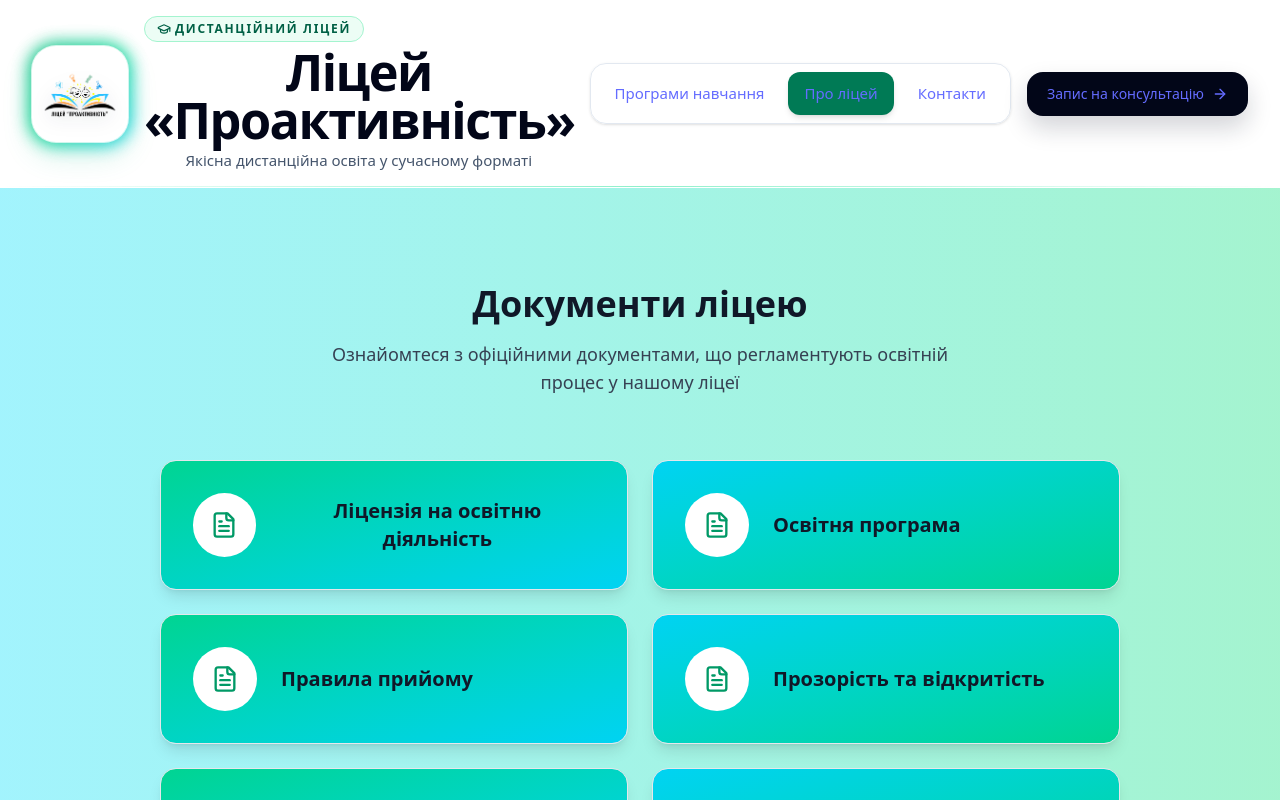
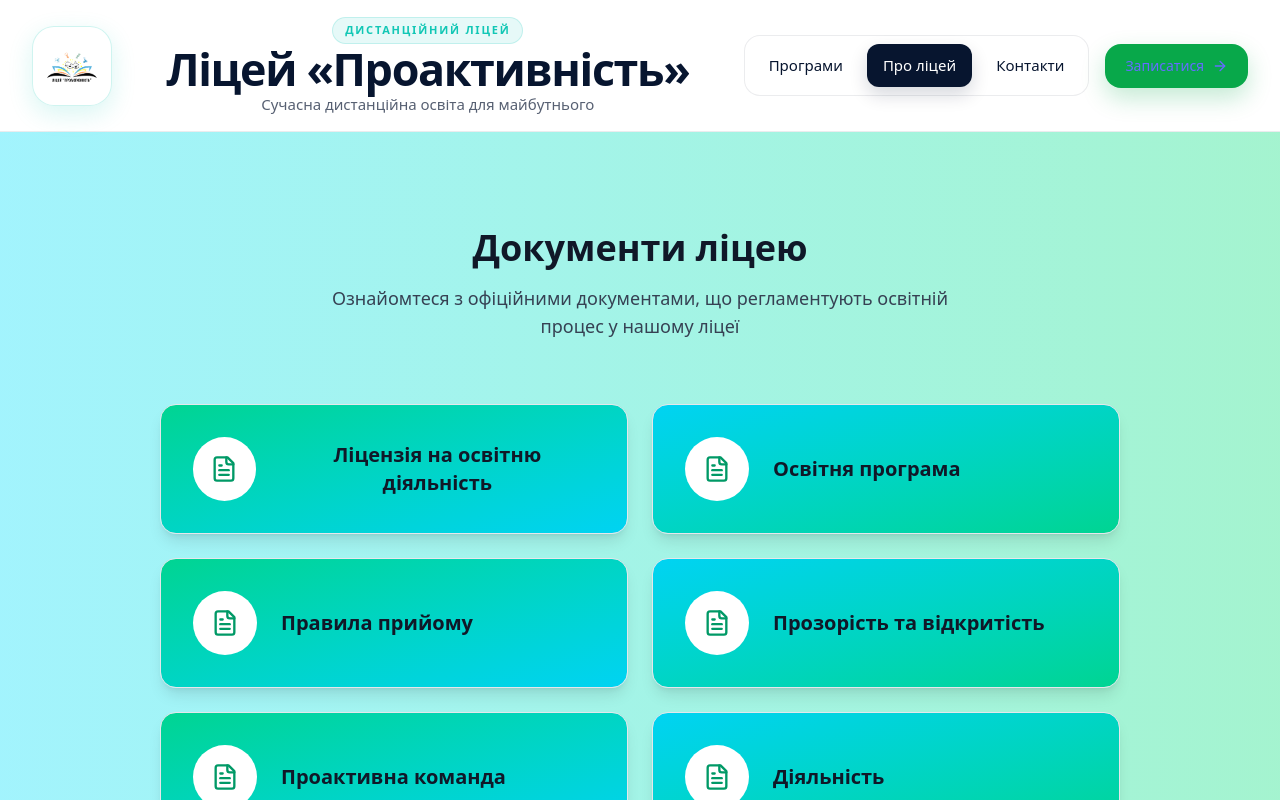
Before and after one commit to mintusyaka/lyceum-frontend, a React (Vite) app: page /about in a window 1280 px wide. Shown: the top 800 px of the page. Built offline with nearby package versions, Linux system fonts and the light colour scheme.

Commit message:
Update Header.jsx

```diff
--- a/src/components/home/Header/Header.jsx
+++ b/src/components/home/Header/Header.jsx
@@ -1,6 +1,6 @@
 import './Header.css';
 import { Link, useLocation } from 'react-router-dom';
-import { Menu, X, ArrowRight, GraduationCap } from 'lucide-react';
+import { Menu, X, ArrowRight } from 'lucide-react';
 import { useState, useRef, useEffect } from 'react';
 import Logo from '../../../assets/lyceum-logo.png';
 
@@ -11,6 +11,18 @@ function Header() {
   const menuButtonRef = useRef(null);
   const menuPanelRef = useRef(null);
   const location = useLocation();
+
+  const COLORS = {
+    dark: '#07152F',
+    accent: '#12C7B5',
+    green: '#08A84A',
+    greenHover: '#078E3F',
+    blueSoft: '#63B6D7',
+    glass: 'rgba(255,255,255,0.62)',
+    glassStrong: 'rgba(255,255,255,0.78)',
+    border: 'rgba(7,21,47,0.08)',
+    shadow: '0 10px 40px rgba(7, 21, 47, 0.10)'
+  };
 
   useEffect(() => {
     const handleClickOutside = (event) => {
@@ -31,7 +43,7 @@ function Header() {
     };
 
     const handleScroll = () => {
-      setIsScrolled(window.scrollY > 10);
+      setIsScrolled(window.scrollY > 8);
     };
 
     document.addEventListener('mousedown', handleClickOutside);
@@ -58,7 +70,7 @@ function Header() {
   const toggleMenu = () => setIsMenuOpen((prev) => !prev);
 
   const navItems = [
-    { label: 'Програми навчання', to: '/plans' },
+    { label: 'Програми', to: '/plans' },
     { label: 'Про ліцей', to: '/about' },
     { label: 'Контакти', to: '/contacts' }
   ];
@@ -68,59 +80,91 @@ function Header() {
   return (
     <>
       <header
-        className={`sticky top-0 z-50 transition-all duration-300 ${
-          isScrolled
-            ? 'border-b border-slate-200/80 bg-white/88 shadow-[0_10px_40px_rgba(15,23,42,0.08)] backdrop-blur-xl'
-            : 'border-b border-transparent bg-white/72 backdrop-blur-xl'
-        }`}
+        className="sticky top-0 z-50 transition-all duration-300"
+        style={{
+          background: isScrolled ? COLORS.glassStrong : COLORS.glass,
+          backdropFilter: 'blur(18px)',
+          WebkitBackdropFilter: 'blur(18px)',
+          borderBottom: `1px solid ${COLORS.border}`,
+          boxShadow: isScrolled ? COLORS.shadow : 'none'
+        }}
       >
-        <div className="absolute inset-x-0 bottom-0 h-px bg-gradient-to-r from-transparent via-emerald-300/70 to-transparent" />
-
         <div className="max-w-7xl mx-auto px-4 sm:px-6 lg:px-8">
           <div className="flex items-center justify-between gap-4 py-3 lg:py-4">
-            <Link
-              to="/"
-              className="group flex min-w-0 flex-1 items-center gap-3 sm:gap-4"
+            <Link to="/" className="group flex min-w-0 flex-1 items-center gap-3 sm:gap-4">
+              <div
+                className="relative flex h-15 w-15 sm:h-18 sm:w-18 lg:h-20 lg:w-20 shrink-0 items-center justify-center rounded-[22px] transition-all duration-300"
+                style={{
+                  background: 'rgba(255,255,255,0.88)',
+                  border: `1px solid rgba(18,199,181,0.20)`,
+                  boxShadow: '0 8px 24px rgba(18, 199, 181, 0.16)'
+                }}
               >
-              <div className="relative shrink-0">
-                <div className="absolute -inset-1 rounded-[28px] bg-gradient-to-br from-emerald-500 via-emerald-400 to-cyan-400 opacity-90 blur-sm transition duration-300 group-hover:opacity-100" />
-                <div className="relative flex h-16 w-16 sm:h-20 sm:w-20 lg:h-24 lg:w-24 items-center justify-center rounded-[24px] bg-white p-2 shadow-[0_12px_30px_rgba(16,185,129,0.20)] ring-1 ring-white/70">
+                <div
+                  className="absolute inset-0 rounded-[22px] opacity-0 group-hover:opacity-100 transition-opacity duration-300"
+                  style={{
+                    background:
+                      'linear-gradient(135deg, rgba(18,199,181,0.12), rgba(99,182,215,0.10))'
+                  }}
+                />
                 <img
                   src={Logo}
                   alt="Логотип ліцею Проактивність"
-                    className="h-full w-full object-contain drop-shadow-[0_4px_10px_rgba(15,23,42,0.16)] contrast-125 saturate-125"
+                  className="relative h-11 w-11 sm:h-13 sm:w-13 lg:h-14 lg:w-14 object-contain"
                 />
-                </div>
               </div>
 
               <div className="min-w-0 flex-1">
-                <div className="mb-1.5 flex flex-wrap items-center gap-2">
-                  <span className="inline-flex items-center gap-1 rounded-full border border-emerald-200 bg-emerald-50 px-3 py-1 text-[11px] sm:text-xs font-bold uppercase tracking-[0.14em] text-emerald-800">
-                    <GraduationCap className="h-3.5 w-3.5" />
+                <div
+                  className="mb-1 inline-flex rounded-full px-3 py-1 text-[10px] sm:text-[11px] font-bold uppercase tracking-[0.16em]"
+                  style={{
+                    background: 'rgba(18,199,181,0.10)',
+                    color: COLORS.accent,
+                    border: '1px solid rgba(18,199,181,0.18)'
+                  }}
+                >
                   Дистанційний ліцей
-                  </span>
                 </div>
 
-                <div className="max-w-[900px] text-[1.3rem] sm:text-[1.9rem] md:text-[2.25rem] lg:text-[2.8rem] xl:text-[3.15rem] font-black leading-[0.95] tracking-[-0.03em] text-slate-950">
+                <div
+                  className="text-[1.25rem] sm:text-[1.7rem] md:text-[2rem] lg:text-[2.45rem] xl:text-[2.8rem] font-black leading-[0.95] tracking-[-0.03em]"
+                  style={{ color: COLORS.dark }}
+                >
                   Ліцей «Проактивність»
                 </div>
 
-                <div className="mt-1.5 hidden md:block text-sm lg:text-[15px] font-medium text-slate-600">
-                  Якісна дистанційна освіта у сучасному форматі
+                <div
+                  className="mt-1 hidden md:block text-sm lg:text-[15px] font-medium"
+                  style={{ color: 'rgba(7,21,47,0.68)' }}
+                >
+                  Сучасна дистанційна освіта для майбутнього
                 </div>
               </div>
             </Link>
 
-            <nav className="hidden xl:flex items-center gap-2 rounded-2xl border border-slate-200 bg-white/80 px-2 py-2 shadow-sm">
+            <nav
+              className="hidden xl:flex items-center gap-2 rounded-2xl px-2 py-2"
+              style={{
+                background: 'rgba(255,255,255,0.52)',
+                border: `1px solid ${COLORS.border}`
+              }}
+            >
               {navItems.map((item) => (
                 <Link
                   key={item.to}
                   to={item.to}
-                  className={`rounded-xl px-4 py-2.5 text-[15px] font-semibold transition-all duration-200 ${
+                  className="rounded-xl px-4 py-2.5 text-[15px] font-semibold transition-all duration-200"
+                  style={
                     isActive(item.to)
-                      ? 'bg-emerald-700 text-white shadow-md'
-                      : 'text-slate-800 hover:bg-slate-100 hover:text-slate-950'
-                  }`}
+                      ? {
+                          background: COLORS.dark,
+                          color: '#ffffff',
+                          boxShadow: '0 8px 18px rgba(7,21,47,0.16)'
+                        }
+                      : {
+                          color: COLORS.dark
+                        }
+                  }
                 >
                   {item.label}
                 </Link>
@@ -130,16 +174,32 @@ function Header() {
             <div className="flex items-center gap-2 sm:gap-3 shrink-0">
               <Link
                 to="/contacts"
-                className="hidden md:inline-flex items-center gap-2 rounded-2xl bg-slate-950 px-5 py-3 text-sm font-bold text-white shadow-[0_12px_24px_rgba(15,23,42,0.18)] transition-all duration-300 hover:-translate-y-0.5 hover:bg-emerald-700"
+                className="hidden md:inline-flex items-center gap-2 rounded-2xl px-5 py-3 text-sm font-bold text-white transition-all duration-300 hover:-translate-y-[1px]"
+                style={{
+                  background: COLORS.green,
+                  boxShadow: '0 10px 24px rgba(8,168,74,0.24)'
+                }}
+                onMouseEnter={(e) => {
+                  e.currentTarget.style.background = COLORS.greenHover;
+                }}
+                onMouseLeave={(e) => {
+                  e.currentTarget.style.background = COLORS.green;
+                }}
               >
-                Запис на консультацію
+                Записатися
                 <ArrowRight className="h-4 w-4" />
               </Link>
 
               <button
                 ref={menuButtonRef}
                 onClick={toggleMenu}
-                className="inline-flex xl:hidden items-center justify-center rounded-2xl border border-slate-200 bg-white p-3 text-slate-800 shadow-sm transition-all duration-200 hover:bg-slate-50 hover:text-slate-950"
+                className="inline-flex xl:hidden items-center justify-center rounded-2xl p-3 transition-all duration-200"
+                style={{
+                  background: 'rgba(255,255,255,0.72)',
+                  border: `1px solid ${COLORS.border}`,
+                  color: COLORS.dark,
+                  boxShadow: '0 6px 18px rgba(7,21,47,0.08)'
+                }}
                 aria-label={isMenuOpen ? 'Закрити меню' : 'Відкрити меню'}
                 aria-expanded={isMenuOpen}
               >
@@ -152,47 +212,67 @@ function Header() {
 
       {isMenuOpen && (
         <div className="fixed inset-0 z-[60] xl:hidden">
-          <div className="absolute inset-0 bg-slate-950/45 backdrop-blur-sm" />
+          <div className="absolute inset-0 bg-[rgba(7,21,47,0.24)] backdrop-blur-sm" />
 
           <div
             ref={menuPanelRef}
-            className="absolute right-0 top-0 h-full w-full max-w-[380px] overflow-y-auto border-l border-white/30 bg-white/96 shadow-2xl backdrop-blur-2xl"
+            className="absolute right-0 top-0 h-full w-full max-w-sm"
+            style={{
+              background: 'rgba(255,255,255,0.78)',
+              backdropFilter: 'blur(22px)',
+              WebkitBackdropFilter: 'blur(22px)',
+              borderLeft: `1px solid ${COLORS.border}`,
+              boxShadow: '-10px 0 30px rgba(7,21,47,0.08)'
+            }}
           >
-            <div className="border-b border-slate-200 px-5 py-5">
-              <div className="flex items-start justify-between gap-3">
-                <div className="flex min-w-0 items-center gap-3">
-                  <div className="relative shrink-0">
-                    <div className="absolute -inset-1 rounded-[22px] bg-gradient-to-br from-emerald-500 to-cyan-400 opacity-90 blur-sm" />
-                    <div className="relative flex h-14 w-14 items-center justify-center rounded-[20px] bg-white p-2 shadow-md">
+            <div
+              className="flex items-center justify-between px-5 py-5"
+              style={{ borderBottom: `1px solid ${COLORS.border}` }}
+            >
+              <div className="flex items-center gap-3 min-w-0">
+                <div
+                  className="flex h-13 w-13 items-center justify-center rounded-[18px] shrink-0"
+                  style={{
+                    background: 'rgba(255,255,255,0.88)',
+                    border: '1px solid rgba(18,199,181,0.20)',
+                    boxShadow: '0 6px 18px rgba(18,199,181,0.14)'
+                  }}
+                >
                   <img
                     src={Logo}
                     alt="Логотип ліцею Проактивність"
-                        className="h-full w-full object-contain contrast-125 saturate-125"
+                    className="h-10 w-10 object-contain"
                   />
-                    </div>
                 </div>
 
                 <div className="min-w-0">
-                    <div className="text-[11px] font-bold uppercase tracking-[0.14em] text-emerald-800">
+                  <div
+                    className="text-[10px] font-bold uppercase tracking-[0.16em]"
+                    style={{ color: COLORS.accent }}
+                  >
                     Дистанційний ліцей
                   </div>
-                    <div className="text-lg font-black leading-tight text-slate-950">
-                      Ліцей «Проактивність»
-                    </div>
-                    <div className="mt-1 text-sm text-slate-600">
-                      Сучасна освіта онлайн
+                  <div
+                    className="text-lg font-black leading-tight"
+                    style={{ color: COLORS.dark }}
+                  >
+                    «Проактивність»
                   </div>
                 </div>
               </div>
 
               <button
                 onClick={closeMenu}
-                  className="rounded-2xl border border-slate-200 bg-white p-2.5 text-slate-700 shadow-sm"
+                className="rounded-2xl p-2.5"
+                style={{
+                  background: 'rgba(255,255,255,0.72)',
+                  border: `1px solid ${COLORS.border}`,
+                  color: COLORS.dark
+                }}
                 aria-label="Закрити меню"
               >
                 <X className="h-5 w-5" />
               </button>
-              </div>
             </div>
 
             <div className="px-5 py-6">
@@ -202,11 +282,20 @@ function Header() {
                     key={item.to}
                     to={item.to}
                     onClick={closeMenu}
-                    className={`flex items-center justify-between rounded-2xl px-4 py-4 text-base font-bold transition-all duration-200 ${
+                    className="flex items-center justify-between rounded-2xl px-4 py-4 text-base font-bold transition-all duration-200"
+                    style={
                       isActive(item.to)
-                        ? 'bg-emerald-700 text-white shadow-md'
-                        : 'border border-slate-200 bg-slate-50 text-slate-900 hover:border-emerald-200 hover:bg-emerald-50'
-                    }`}
+                        ? {
+                            background: COLORS.dark,
+                            color: '#ffffff',
+                            boxShadow: '0 10px 20px rgba(7,21,47,0.14)'
+                          }
+                        : {
+                            background: 'rgba(255,255,255,0.64)',
+                            color: COLORS.dark,
+                            border: `1px solid ${COLORS.border}`
+                          }
+                    }
                   >
                     {item.label}
                     <ArrowRight className="h-4 w-4" />
@@ -214,23 +303,18 @@ function Header() {
                 ))}
               </div>
 
-              <div className="mt-6 rounded-3xl border border-emerald-100 bg-gradient-to-br from-emerald-50 to-cyan-50 p-4">
-                <div className="text-sm font-semibold text-slate-800">
-                  Маєте запитання щодо вступу або навчання?
-                </div>
-                <div className="mt-1 text-sm text-slate-600">
-                  Залиште заявку — і з вами зв’яжуться.
-                </div>
-
               <Link
                 to="/contacts"
                 onClick={closeMenu}
-                  className="mt-4 inline-flex w-full items-center justify-center gap-2 rounded-2xl bg-slate-950 px-5 py-4 text-base font-bold text-white shadow-[0_12px_24px_rgba(15,23,42,0.15)] transition-all duration-300 hover:bg-emerald-700"
+                className="mt-6 inline-flex w-full items-center justify-center gap-2 rounded-2xl px-5 py-4 text-base font-bold text-white transition-all duration-300"
+                style={{
+                  background: COLORS.green,
+                  boxShadow: '0 10px 24px rgba(8,168,74,0.24)'
+                }}
               >
-                  Залишити заявку
+                Записатися на консультацію
                 <ArrowRight className="h-5 w-5" />
               </Link>
-              </div>
             </div>
           </div>
         </div>
```
Lines whose indentation alone changed are shown as unchanged.
